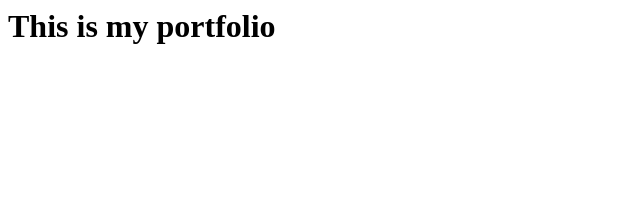
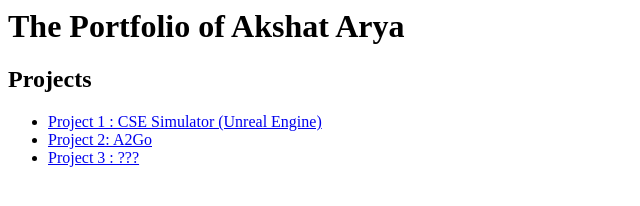
Before and after one commit to akshatarya/akshatarya.github.io, a plain HTML site: page index.html in a window 1280 px wide. Shown: the whole page, without its empty margins (0-640 px from the left). Drawn offline with Linux system fonts and the light colour scheme.

Commit message:
Added p2 video link

```diff
--- a/index.html
+++ b/index.html
@@ -1 +1,12 @@
-<h1>This is my portfolio</h1>
+<html>
+<h1>The Portfolio of Akshat Arya</h1>
+
+<h2>Projects</h2>
+
+<ul>
+<li><a href="https://c.tenor.com/veYBba8Ivr4AAAAC/zouzou-dog-confused-dog.gif">Project 1 : CSE Simulator (Unreal Engine)</a></li>
+<li><a href="https://youtube.com/shorts/moXe59__Qic">Project 2: A2Go</a></li>
+<li><a href="https://c.tenor.com/z9jqKv2mJ9cAAAAM/what-confused.gif">Project 3 : ???</a></li>
+</ul>
+
+</html>
```
